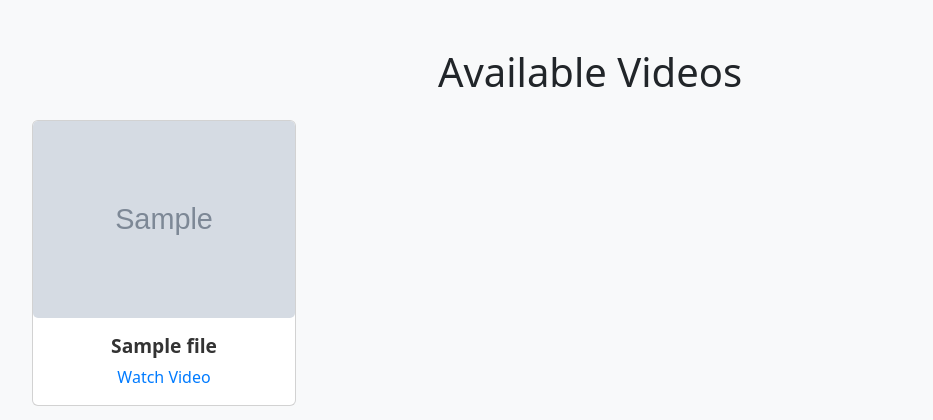
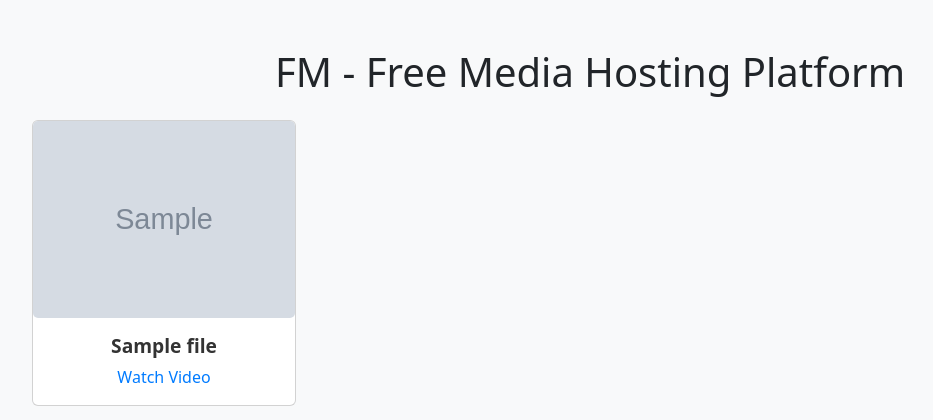
Before and after one commit to KooshaYeganeh/castbox, a Flask app: template app/templates/index.html in a window 1280 px wide. Shown: the part 56-476 px from the top of the page, without its empty margins (50-983 px from the left). Run offline with Flask 3, Linux system fonts and the light colour scheme; the template is opened without the code that fills it: most values are stand-ins (such as "Sample title", 1, 10 or a date in 2020); grey boxes marked "Sample" are stand-in pictures.

Commit message:
rename Header

```diff
--- a/app/templates/index.html
+++ b/app/templates/index.html
@@ -54,11 +54,11 @@
 
     <!-- Main Content -->
     <div class="container mt-5">
-        <h1 class="text-center mb-4">Available Videos</h1>
+        <h1 class="text-center mb-4">FM - Free Media Hosting Platform</h1>
         <div class="video-grid">
             {% for file in files %}
             <div class="card video-card">
-                <img src="{{ file.thumbnail }}" alt="Thumbnail" class="card-img-top video-thumbnail" data-bs-toggle="modal" data-bs-target="#videoModal" data-video-url="{{ file.url }}">
+                <img src="{{ file.thumbnail }}" class="card-img-top video-thumbnail" data-bs-toggle="modal" data-bs-target="#videoModal" data-video-url="{{ file.url }}">
                 <div class="card-body video-card-body">
                     <h5 class="card-title video-title">{{ file.name }}</h5>
                     <a href="#" class="video-link" data-bs-toggle="modal" data-bs-target="#videoModal" data-video-url="{{ file.url }}">Watch Video</a>
```
